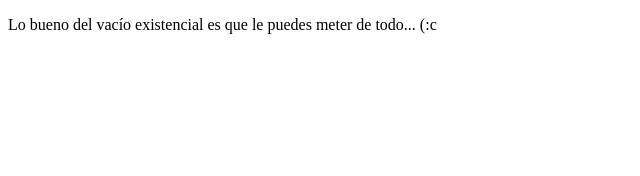
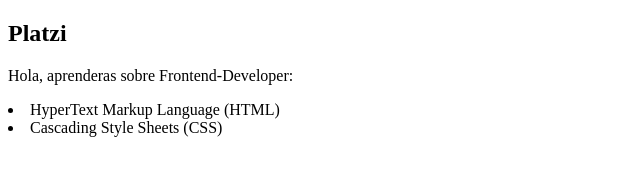
Before and after one commit to GFausto/proyectoDemoCursoPrework, a plain HTML site: page index.html in a window 1280 px wide. Shown: the whole page, without its empty margins (0-640 px from the left). Drawn offline with Linux system fonts and the light colour scheme.

Commit message:
cambios agregamos listas

```diff
--- a/index.html
+++ b/index.html
@@ -4,9 +4,24 @@
     <meta charset="UTF-8">
     <meta http-equiv="X-UA-Compatible" content="IE=edge">
     <meta name="viewport" content="width=device-width, initial-scale=1.0">
-    <title>Hola Mundo</title>
+    <title>Frontend-Developer</title>
 </head>
 <body>
-    <p>Lo bueno del vacío existencial es que le puedes meter de todo... (:c</p>
+    <section>
+        <h1>
+            Platzi
+        </h1>
+        <p>
+            Hola, aprenderas sobre Frontend-Developer:
+        </p>
+        <lu>
+            <li>
+                HyperText Markup Language (HTML)
+            </li>
+            <li>
+                Cascading Style Sheets (CSS)
+            </li>
+        </lu>
+    </section>
 </body>
 </html>
```
